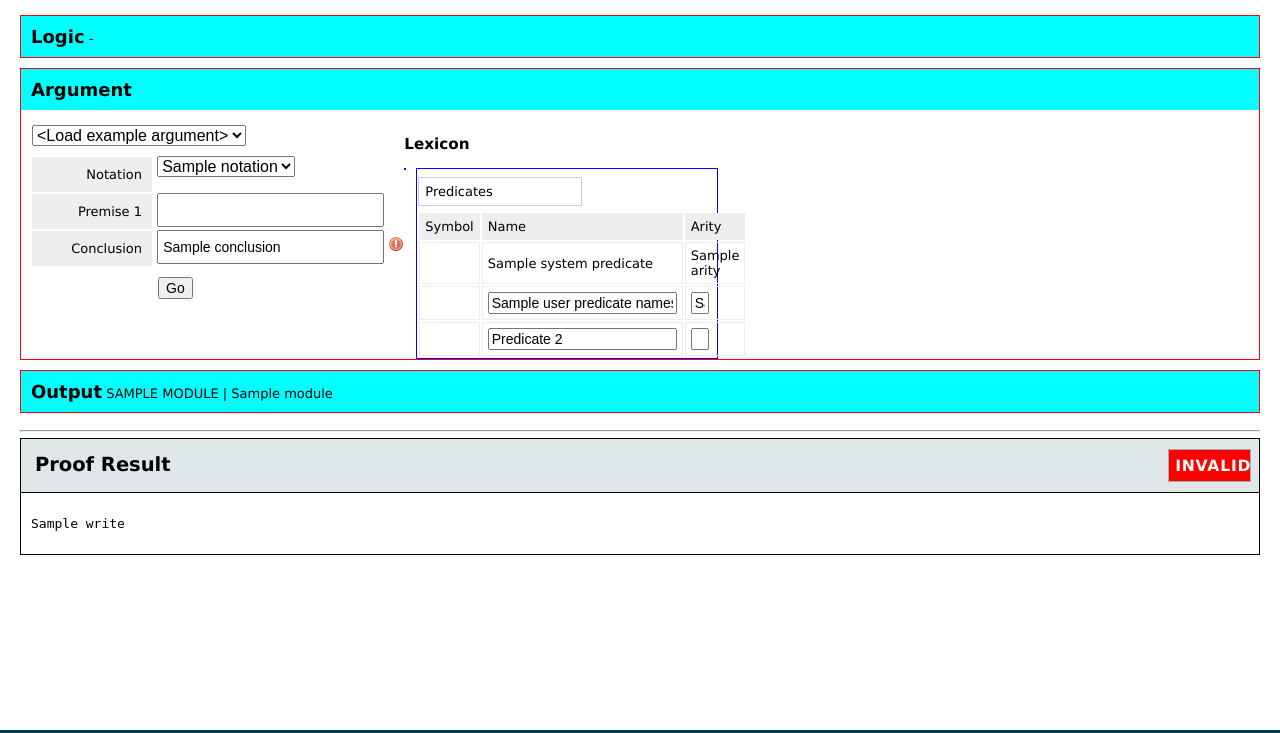
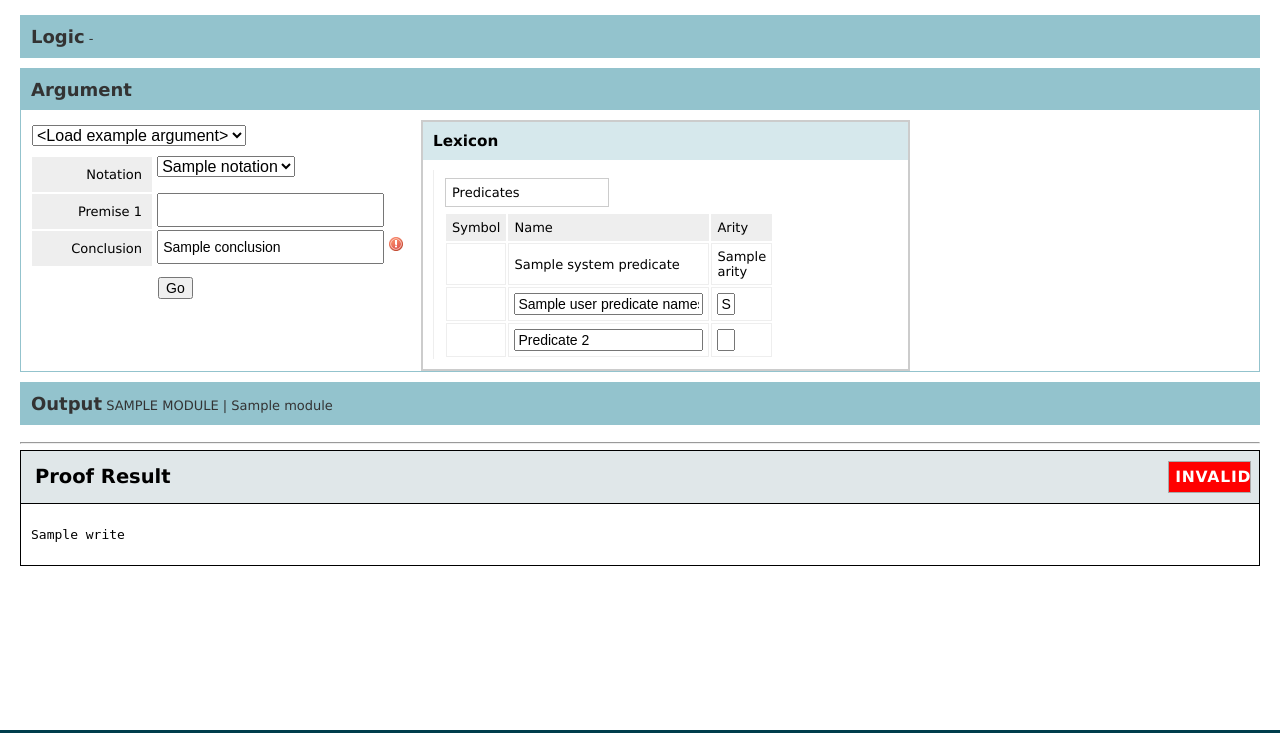
Before and after one commit to owings1/pytableaux, a Python web app: template src/www/views/prove.html in a window 1280 px wide. Shown: the part 35-768 px from the top of the page. Run offline with Jinja, Linux system fonts and the light colour scheme; the template is opened without the code that fills it: most values are stand-ins (such as "Sample title", 1, 10 or a date in 2020).

Commit message:
wip styling updates

```diff
--- a/src/www/static/css/app.css
+++ b/src/www/static/css/app.css
@@ -25,14 +25,18 @@ body {
 }
 .fieldset {
     clear: both;
-    border: 1px solid red;
+    border: 1px solid #93c3cd;
     margin: 0 0 10px 0;
     padding:0;
 }
 .fieldset .heading {
     cursor: pointer;
-    background-color: aqua;
+    background-color: #93c3cd;
     padding: 10px;
+    color: #333333;
+}
+.fieldset .heading:hover {
+    background-color: #ccd232;
 }
 .fieldset .legend {
     display: inline;
@@ -79,18 +83,11 @@ body {
     padding: 20px;
     margin: 30px 0;
 }
-
+/*
 form.argument {
     min-width: 1040px;
 }
-
-form.argument fieldset {
-    border-color: #eee;
-}
-
-form.argument fieldset.lexicon {
-    width: 20%;
-}
+*/
 
 select#example_argument {
     margin: 5px 0 10px 1px;
@@ -122,10 +119,20 @@ form.argument select, input[type=submit] {
     padding: 10px;
     vertical-align: top;
 }
-
+.lexicons-wrapper {
+    float: left;
+    margin-left: 10px;
+    min-width: 485px;
+}
 .lexicons .lexicon-panel {
     margin-right: 10px;
-    border: 1px solid blue;
+    padding: 0 5px 0 0;
+    float: left;
+}
+.lexicons .lexicon-panel.last {
+    border-left: 1px solid #eee;
+    padding-left: 10px;
+    margin-right: 0;
 }
 .lexicons .label {
     border: 1px solid #ccc;
@@ -134,11 +141,28 @@ form.argument select, input[type=submit] {
     margin: 8px 0 5px 1px;
     min-width: 150px;
 }
-
+.lexicons-wrapper {
+    border: 2px solid #ccc;
+}
+.lexicons-wrapper h3 {
+    padding: 10px;
+    margin-block-start: 0;
+    margin-block-end: 0;
+    background-color: #93c3cd61;
+}
+.lexicons-wrapper h3:hover {
+    background-color: #ccd232;
+}
+.lexicons#lexicons-content {
+    padding: 10px;
+}
 .lexicon dl {
     margin: 0 0 0 3px;
 }
 
+#sentences-input-panel {
+    width: 380px;
+}
 .lexicon dd {
     padding: 2px 0;
     margin: 0px 0 4px 24px;
--- a/src/www/views/argument.html
+++ b/src/www/views/argument.html
@@ -82,7 +82,7 @@
                 <span class="heading-summary" id="argument-heading-rendered"></span>
             </div>
             <div class="fieldset-contents {{- helper.hidden_if(is_proof) }}">
-                <div class="left">
+                <div class="left" id="sentences-input-panel">
                     <select id="example_argument">
                         <option value="">&lt;Load example argument&gt;</option>
                         {% for argument_name in example_args_list -%}
@@ -128,10 +128,10 @@
                         <input type="submit" value="Go"/>
                     </div>
                 </div>
-                <div class="left">
-                    <h3 class="toggler" data-target="#lexicons-wrapper">Lexicon</h3>
-                    <div class="lexicons" id="lexicons-wrapper">
-                        <div class="left lexicon-panel">
+                <div class="lexicons-wrapper">
+                    <h3 class="toggler" data-target="#lexicons-content">Lexicon</h3>
+                    <div class="lexicons" id="lexicons-content">
+                        <div class="lexicon-panel">
                             {%- for module in notation_modules -%}
                                 {%- set symset = notations[module].symbol_sets['default'] %}
                                 <div class="lexicon hidden notation-{{ module|e }}">
@@ -152,7 +152,7 @@
                                 </div>
                             {% endfor %}
                         </div>
-                        <div class="left lexicon-panel">
+                        <div class="lexicon-panel last">
                             {%- for module in notation_modules -%}
                                 {%- set symset = notations[module].symbol_sets['default'] %}
                                 <div class="lexicon hidden notation-{{ module|e }}">
@@ -197,7 +197,7 @@
                                                         {%- set symbol = symset.charof('system_predicate', name) -%}
                                                         {%- set subscript = system_predicates[name].subscript -%}
                                                         <span class="predicateSymbol notation-{{module}} hidden">
-                                                            {{- symbol|e }}{% if subscript > 0 %}<span class="subscript">{{ subscript }}</span>{% endif -%}
+                                                            {{- symbol|e }}{% if subscript > 0 %}<span class="subscript">{{ subscript|e }}</span>{% endif -%}
                                                         </span>
                                                     {% endfor %}
                                                 </td>
@@ -209,7 +209,9 @@
                                             {%- set info = label.split('.') -%}
                                             {%- set index = info[0]|int -%}
                                             {%- set subscript = info[1]|int -%}
-                                            {%- call helper.predicate_row(index, subscript, form_data['user_predicate_names[]'][loop.index0], form_data['user_predicate_arities[]'][loop.index0]) %}
+                                            {%- set name = form_data['user_predicate_names[]'][loop.index0] -%}
+                                            {%- set arity = form_data['user_predicate_arities[]'][loop.index0] -%}
+                                            {%- call helper.predicate_row(index, subscript, name, arity) %}
                                                 {% for module in notation_modules -%}
                                                     {%- set symset = notations[module].symbol_sets['default'] -%}
                                                     {{- helper.predicate_symbol(module, symset.charof('user_predicate', index), subscript) }}
@@ -220,6 +222,7 @@
                                 </table>
                             </div>
                         </div>
+                        <div class="clear"></div>
                     </div>
                 </div>
             </div>
@@ -246,7 +249,7 @@
                     <select id="output_notation" name="output_notation">
                         {% for module in notation_modules -%}
                             <option value="{{ module }}" {{- helper.select_opt(form_data, 'output_notation', module) }}>
-                                {{- notations[module].name -}}
+                                {{- notations[module].name|e -}}
                             </option>
                         {% endfor %}
                     </select>
```
